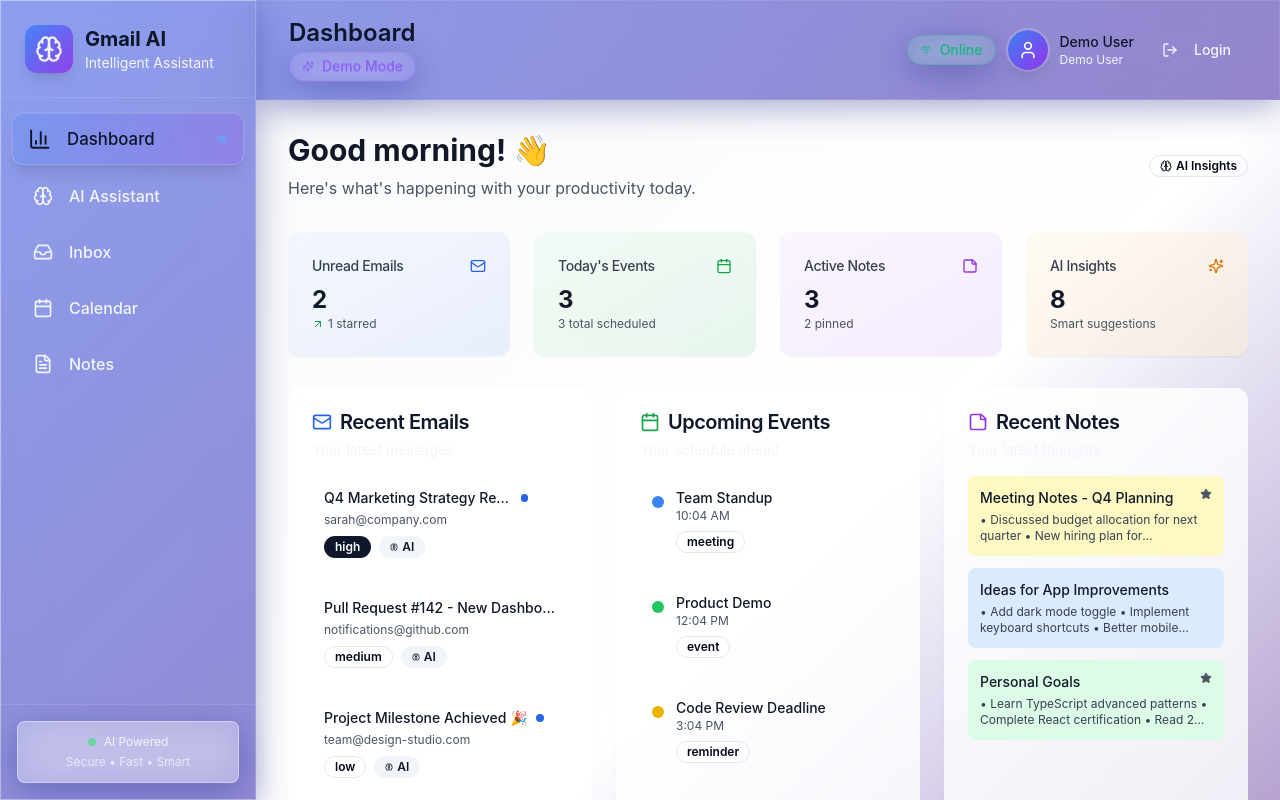
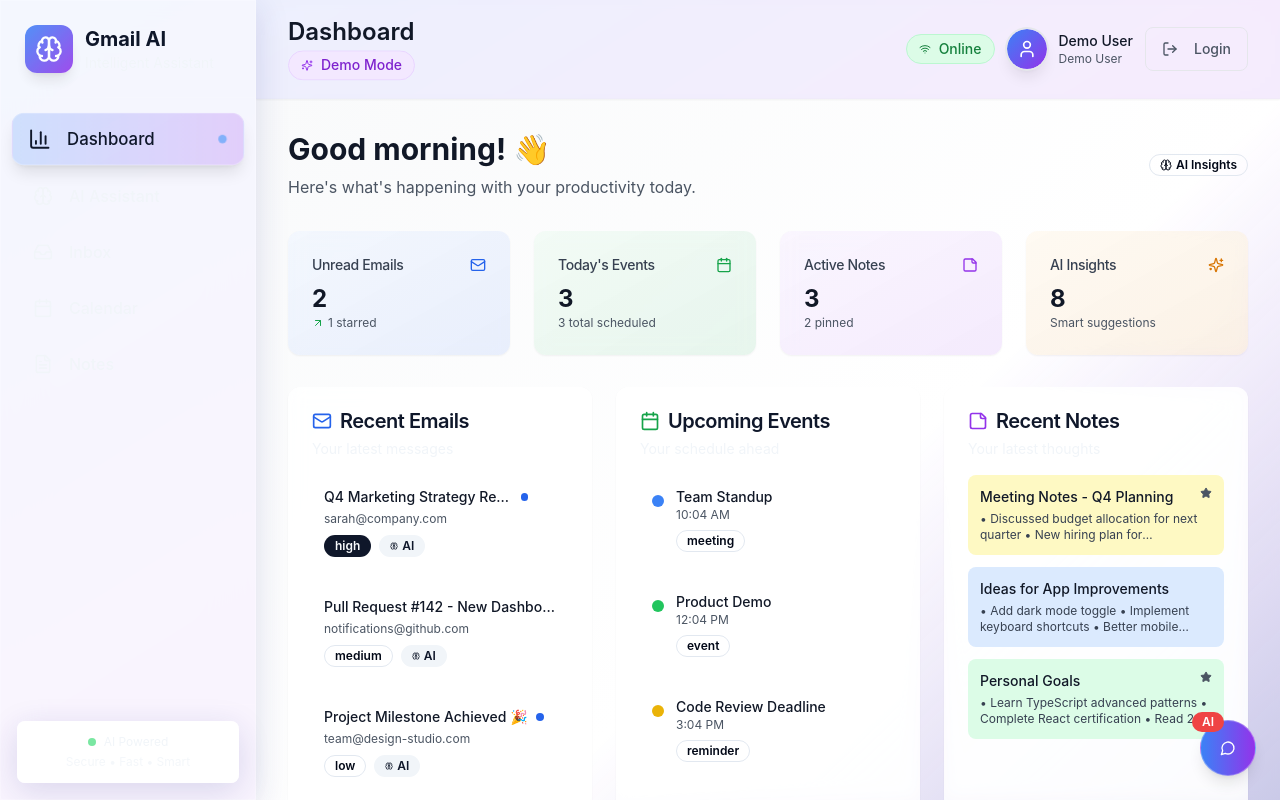
Before and after one commit to lorenzorasmussen/clever-email-hub, a React (Vite) app: page / in a window 1280 px wide. Built offline with nearby package versions, Linux system fonts and the light colour scheme.

Commit message:
Fix: Improve readability and AI chat persistence
- Fixed the issue where the white background moved on scroll.
- Improved readability.
- Made the AI chat persistent across all pages.

```diff
--- /dev/null
+++ b/src/components/PersistentAIChat.tsx
@@ -0,0 +1,128 @@
+
+import { useState } from "react";
+import { Bot, MessageCircle, X, Send } from "lucide-react";
+import { Button } from "@/components/ui/button";
+import { Input } from "@/components/ui/input";
+import { Card, CardContent, CardHeader, CardTitle } from "@/components/ui/card";
+import { Badge } from "@/components/ui/badge";
+
+interface Message {
+  id: string;
+  type: "user" | "ai";
+  content: string;
+  timestamp: string;
+}
+
+export const PersistentAIChat = () => {
+  const [isOpen, setIsOpen] = useState(false);
+  const [messages, setMessages] = useState<Message[]>([
+    {
+      id: "1",
+      type: "ai",
+      content: "Hi! I'm your AI assistant. How can I help you today?",
+      timestamp: "now"
+    }
+  ]);
+  const [inputValue, setInputValue] = useState("");
+
+  const handleSendMessage = () => {
+    if (!inputValue.trim()) return;
+
+    const userMessage: Message = {
+      id: Date.now().toString(),
+      type: "user",
+      content: inputValue,
+      timestamp: new Date().toLocaleTimeString()
+    };
+
+    const aiResponse: Message = {
+      id: (Date.now() + 1).toString(),
+      type: "ai",
+      content: "I can help you with emails, calendar events, and notes. What would you like to do?",
+      timestamp: new Date().toLocaleTimeString()
+    };
+
+    setMessages(prev => [...prev, userMessage, aiResponse]);
+    setInputValue("");
+  };
+
+  return (
+    <>
+      {/* Chat Toggle Button */}
+      <div className="fixed bottom-6 right-6 z-50">
+        <Button
+          onClick={() => setIsOpen(!isOpen)}
+          className="h-14 w-14 rounded-full bg-blue-600 hover:bg-blue-700 shadow-lg hover:shadow-xl transition-all duration-200"
+          aria-label="Toggle AI Chat"
+        >
+          {isOpen ? (
+            <X className="h-6 w-6 text-white" />
+          ) : (
+            <MessageCircle className="h-6 w-6 text-white" />
+          )}
+        </Button>
+        {!isOpen && (
+          <Badge className="absolute -top-2 -left-2 bg-red-500 text-white border-none">
+            AI
+          </Badge>
+        )}
+      </div>
+
+      {/* Chat Window */}
+      {isOpen && (
+        <div className="fixed bottom-24 right-6 w-96 h-96 z-40 animate-fade-in">
+          <Card className="h-full bg-white/95 backdrop-blur-sm border border-white/20 shadow-2xl">
+            <CardHeader className="pb-3 bg-gradient-to-r from-blue-600 to-purple-600 text-white rounded-t-lg">
+              <CardTitle className="flex items-center gap-2 text-lg">
+                <Bot className="h-5 w-5" />
+                AI Assistant
+              </CardTitle>
+            </CardHeader>
+
+            <CardContent className="p-0 h-full flex flex-col">
+              {/* Messages */}
+              <div className="flex-1 p-4 overflow-y-auto space-y-3 bg-gray-50/50">
+                {messages.map((message) => (
+                  <div key={message.id} className={`flex gap-2 ${message.type === "user" ? "justify-end" : ""}`}>
+                    {message.type === "ai" && (
+                      <div className="w-6 h-6 rounded-full bg-blue-100 flex items-center justify-center flex-shrink-0 mt-1">
+                        <Bot className="h-3 w-3 text-blue-600" />
+                      </div>
+                    )}
+
+                    <div className={`max-w-xs ${message.type === "user" ? "order-first" : ""}`}>
+                      <div className={`p-3 rounded-lg text-sm ${
+                        message.type === "user"
+                          ? "bg-blue-600 text-white ml-auto"
+                          : "bg-white border border-gray-200 shadow-sm"
+                      }`}>
+                        <p className="leading-relaxed">{message.content}</p>
+                      </div>
+                      <p className="text-xs text-gray-500 mt-1">{message.timestamp}</p>
+                    </div>
+                  </div>
+                ))}
+              </div>
+
+              {/* Input Area */}
+              <div className="p-4 border-t border-gray-200 bg-white">
+                <div className="flex gap-2">
+                  <Input
+                    value={inputValue}
+                    onChange={(e) => setInputValue(e.target.value)}
+                    placeholder="Ask me anything..."
+                    onKeyPress={(e) => e.key === "Enter" && handleSendMessage()}
+                    className="flex-1 text-sm"
+                  />
+                  <Button onClick={handleSendMessage} size="sm" className="px-3">
+                    <Send className="h-4 w-4" />
+                  </Button>
+                </div>
+              </div>
+            </CardContent>
+          </Card>
+        </div>
+      )}
+    </>
+  );
+};
--- a/src/components/dashboard/QuickActionsWidget.tsx
+++ b/src/components/dashboard/QuickActionsWidget.tsx
@@ -4,30 +4,55 @@ import { Card, CardContent, CardDescription, CardHeader, CardTitle } from "@/com
 import { Button } from "@/components/ui/button";
 
 export const QuickActionsWidget = () => {
+  const actions = [
+    {
+      icon: Mail,
+      label: "Compose Email",
+      color: "text-blue-600",
+      bgColor: "bg-blue-50 hover:bg-blue-100",
+      borderColor: "border-blue-200"
+    },
+    {
+      icon: CalendarIcon,
+      label: "New Event",
+      color: "text-green-600",
+      bgColor: "bg-green-50 hover:bg-green-100",
+      borderColor: "border-green-200"
+    },
+    {
+      icon: StickyNote,
+      label: "Quick Note",
+      color: "text-purple-600",
+      bgColor: "bg-purple-50 hover:bg-purple-100",
+      borderColor: "border-purple-200"
+    },
+    {
+      icon: Users,
+      label: "Schedule Meeting",
+      color: "text-orange-600",
+      bgColor: "bg-orange-50 hover:bg-orange-100",
+      borderColor: "border-orange-200"
+    }
+  ];
+
   return (
-    <Card className="mt-6">
-      <CardHeader>
-        <CardTitle>Quick Actions</CardTitle>
-        <CardDescription>Get things done faster</CardDescription>
+    <Card className="mt-6 bg-white/95 backdrop-blur-sm border border-white/20 shadow-lg">
+      <CardHeader className="pb-4">
+        <CardTitle className="text-gray-900 font-semibold">Quick Actions</CardTitle>
+        <CardDescription className="text-gray-600">Get things done faster</CardDescription>
       </CardHeader>
       <CardContent>
         <div className="grid grid-cols-2 md:grid-cols-4 gap-4">
-          <Button variant="outline" className="h-20 flex-col gap-2">
-            <Mail className="h-6 w-6" />
-            <span className="text-sm">Compose Email</span>
-          </Button>
-          <Button variant="outline" className="h-20 flex-col gap-2">
-            <CalendarIcon className="h-6 w-6" />
-            <span className="text-sm">New Event</span>
-          </Button>
-          <Button variant="outline" className="h-20 flex-col gap-2">
-            <StickyNote className="h-6 w-6" />
-            <span className="text-sm">Quick Note</span>
-          </Button>
-          <Button variant="outline" className="h-20 flex-col gap-2">
-            <Users className="h-6 w-6" />
-            <span className="text-sm">Schedule Meeting</span>
-          </Button>
+          {actions.map((action, index) => (
+            <Button
+              key={index}
+              variant="outline"
+              className={`h-20 flex-col gap-2 ${action.bgColor} ${action.borderColor} border-2 transition-all duration-200 hover:scale-105 hover:shadow-md`}
+            >
+              <action.icon className={`h-6 w-6 ${action.color}`} />
+              <span className="text-sm font-medium text-gray-800">{action.label}</span>
+            </Button>
+          ))}
         </div>
       </CardContent>
     </Card>
--- a/src/index.css
+++ b/src/index.css
@@ -1,4 +1,3 @@
-
 @tailwind base;
 @tailwind components;
 @tailwind utilities;
@@ -112,6 +111,8 @@
   body {
     @apply bg-background text-foreground;
     background: linear-gradient(135deg, #667eea 0%, #764ba2 100%);
+    background-attachment: fixed;
+    background-repeat: no-repeat;
     min-height: 100vh;
     font-family: -apple-system, BlinkMacSystemFont, "Segoe UI", "Roboto", sans-serif;
   }
@@ -138,14 +139,14 @@
 
   /* Focus indicators for accessibility */
   *:focus-visible {
-    outline: 2px solid #60a5fa;
+    outline: 2px solid #3b82f6;
     outline-offset: 2px;
     border-radius: 4px;
   }
 
   /* Better button focus states */
   button:focus-visible {
-    outline: 2px solid #60a5fa;
+    outline: 2px solid #3b82f6;
     outline-offset: 2px;
   }
 }
@@ -153,22 +154,22 @@
 @layer components {
   /* Enhanced glass morphism with better contrast */
   .glass {
-    background: var(--glass-bg);
+    background: rgba(255, 255, 255, 0.95);
     backdrop-filter: blur(16px);
     -webkit-backdrop-filter: blur(16px);
-    border: 1px solid var(--glass-border);
-    box-shadow: var(--glass-shadow);
+    border: 1px solid rgba(255, 255, 255, 0.2);
+    box-shadow: 0 8px 32px 0 rgba(31, 38, 135, 0.15);
   }
 
   .glass-card {
-    @apply glass rounded-xl transition-all duration-300 hover:shadow-2xl hover:backdrop-blur-xl;
+    @apply glass rounded-xl transition-all duration-300 hover:shadow-2xl;
     border: 1px solid rgba(255, 255, 255, 0.3);
   }
 
   .glass-button {
     @apply glass rounded-lg px-4 py-3 font-medium transition-all duration-200 hover:scale-105 hover:shadow-lg active:scale-95;
     border: 1px solid rgba(255, 255, 255, 0.3);
-    min-height: 44px; /* Touch-friendly size */
+    min-height: 44px;
   }
 
   .glass-sidebar {
@@ -180,15 +181,15 @@
 
   /* Text utilities with better contrast */
   .text-primary {
-    color: var(--text-primary);
+    color: #1f2937;
   }
 
   .text-secondary {
-    color: var(--text-secondary);
+    color: #4b5563;
   }
 
   .text-muted {
-    color: var(--text-muted);
+    color: #6b7280;
   }
 
   /* Animation utilities */
@@ -231,14 +232,14 @@
   }
 
   .btn-secondary {
-    @apply glass-button border border-white/30;
-    color: var(--text-primary);
+    @apply glass-button border border-gray-200;
+    color: #374151;
     min-height: 44px;
   }
 
   .btn-secondary:hover {
-    background: rgba(255, 255, 255, 0.15);
-    border-color: rgba(255, 255, 255, 0.4);
+    background: rgba(255, 255, 255, 0.95);
+    border-color: rgba(156, 163, 175, 0.4);
   }
 
   /* Enhanced loading animations */
--- a/src/pages/Index.tsx
+++ b/src/pages/Index.tsx
@@ -1,4 +1,3 @@
-
 import { useState, useEffect } from "react";
 import { useNavigate } from "react-router-dom";
 import { ModernSidebar } from "@/components/ModernSidebar";
@@ -17,6 +16,8 @@ import { Avatar, AvatarFallback, AvatarImage } from "@/components/ui/avatar";
 import { cn } from "@/lib/utils";
 
 export type ViewType = "dashboard" | "ai" | "inbox" | "calendar" | "notes" | "auth-config";
+
+import { PersistentAIChat } from "@/components/PersistentAIChat";
 
 const Index = () => {
   const [currentView, setCurrentView] = useState<ViewType>("dashboard");
@@ -125,32 +126,32 @@ const Index = () => {
 
   return (
     <DemoDataProvider>
-      <div className="flex h-screen overflow-hidden">
+      <div className="flex h-screen overflow-hidden bg-fixed bg-gradient-to-br from-blue-600 via-purple-600 to-indigo-800">
         <ModernSidebar
           currentView={currentView}
           onViewChange={setCurrentView}
           showAuthConfig={!isDemoMode}
         />
 
-        <div className="flex-1 flex flex-col min-w-0 md:ml-0">
-          {/* Enhanced Header with better accessibility */}
-          <header className="glass backdrop-blur-xl border-b border-white/10 mobile-padding py-4 flex items-center justify-between animate-slide-up">
+        <div className="flex-1 flex flex-col min-w-0 md:ml-0 bg-white/5 backdrop-blur-sm">
+          {/* Enhanced Header with better contrast */}
+          <header className="bg-white/90 backdrop-blur-xl border-b border-gray-200/20 mobile-padding py-4 flex items-center justify-between animate-slide-up shadow-sm">
             <div className="flex items-center gap-4">
               <div className="md:hidden w-12" />
               <div>
-                <h1 className="text-xl md:text-2xl font-semibold text-primary">
+                <h1 className="text-xl md:text-2xl font-semibold text-gray-900">
                   {getPageTitle()}
                 </h1>
                 <div className="flex items-center gap-3 mt-1">
                   {isDemoMode ? (
-                    <div className="status-demo animate-bounce-subtle">
-                      <Sparkles className="h-3 w-3" aria-hidden="true" />
-                      <span className="hidden sm:inline">Demo Mode</span>
+                    <div className="flex items-center gap-2 px-3 py-1 bg-purple-100 border border-purple-200 rounded-full text-sm font-medium animate-bounce-subtle">
+                      <Sparkles className="h-3 w-3 text-purple-600" aria-hidden="true" />
+                      <span className="hidden sm:inline text-purple-700">Demo Mode</span>
                     </div>
                   ) : (
-                    <div className="status-auth">
-                      <Settings className="h-3 w-3" aria-hidden="true" />
-                      <span className="hidden sm:inline">Authenticated</span>
+                    <div className="flex items-center gap-2 px-3 py-1 bg-green-100 border border-green-200 rounded-full text-sm font-medium">
+                      <Settings className="h-3 w-3 text-green-600" aria-hidden="true" />
+                      <span className="hidden sm:inline text-green-700">Authenticated</span>
                     </div>
                   )}
                 </div>
@@ -158,10 +159,12 @@ const Index = () => {
             </div>
 
             <div className="flex items-center gap-3">
-              {/* Connection status with better accessibility */}
+              {/* Connection status with better contrast */}
               <div className={cn(
-                "transition-all duration-200",
-                isOnline ? "status-online" : "status-offline"
+                "flex items-center gap-2 px-3 py-1 rounded-full text-sm font-medium transition-all duration-200",
+                isOnline
+                  ? "bg-green-100 border border-green-200 text-green-700"
+                  : "bg-red-100 border border-red-200 text-red-700"
               )}>
                 {isOnline ? <Wifi className="h-3 w-3" aria-hidden="true" /> : <WifiOff className="h-3 w-3" aria-hidden="true" />}
                 <span className="hidden sm:inline">{isOnline ? 'Online' : 'Offline'}</span>
@@ -170,7 +173,7 @@ const Index = () => {
 
               {/* User profile section */}
               <div className="flex items-center gap-3">
-                <Avatar className="h-10 w-10 ring-2 ring-white/20 shadow-lg transition-transform duration-200 hover:scale-110">
+                <Avatar className="h-10 w-10 ring-2 ring-gray-200 shadow-lg transition-transform duration-200 hover:scale-110">
                   <AvatarImage
                     src={currentUser.user_metadata?.avatar_url}
                     alt={`${currentUser.user_metadata?.full_name || currentUser.email}'s avatar`}
@@ -181,10 +184,10 @@ const Index = () => {
                 </Avatar>
 
                 <div className="hidden sm:block">
-                  <div className="text-sm font-medium text-primary">
+                  <div className="text-sm font-medium text-gray-900">
                     {currentUser.user_metadata?.full_name || currentUser.email}
                   </div>
-                  <div className="text-xs text-secondary">
+                  <div className="text-xs text-gray-600">
                     {isDemoMode ? "Demo User" : "Authenticated"}
                   </div>
                 </div>
@@ -194,7 +197,7 @@ const Index = () => {
                 variant="ghost"
                 size="sm"
                 onClick={handleSignOut}
-                className="text-secondary hover:text-primary hover:bg-white/10 mobile-button"
+                className="text-gray-600 hover:text-gray-900 hover:bg-gray-100 mobile-button border border-gray-200"
                 aria-label={isDemoMode ? "Go to login page" : "Sign out of account"}
               >
                 <LogOut className="h-4 w-4 mr-2" />
@@ -203,17 +206,20 @@ const Index = () => {
             </div>
           </header>
 
-          {/* Main content with skip link for accessibility */}
-          <a href="#main-content" className="sr-only focus:not-sr-only focus:absolute focus:top-4 focus:left-4 bg-primary text-white px-4 py-2 rounded z-50">
+          {/* Main content with better contrast */}
+          <a href="#main-content" className="sr-only focus:not-sr-only focus:absolute focus:top-4 focus:left-4 bg-blue-600 text-white px-4 py-2 rounded z-50">
             Skip to main content
           </a>
 
-          <main id="main-content" className="flex-1 overflow-auto" role="main">
+          <main id="main-content" className="flex-1 overflow-auto bg-gray-50/50" role="main">
             <div className="animate-fade-in">
               {renderMainContent()}
             </div>
           </main>
         </div>
+
+        {/* Persistent AI Chat */}
+        <PersistentAIChat />
       </div>
     </DemoDataProvider>
   );
```
